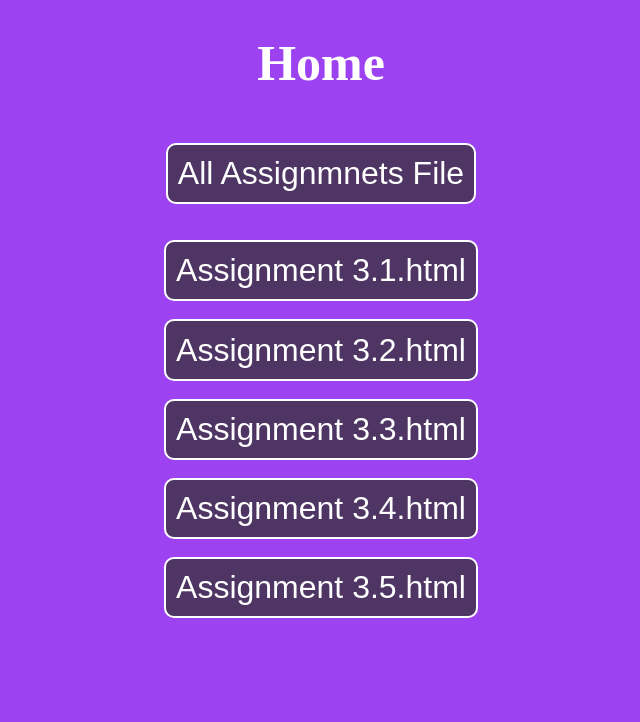
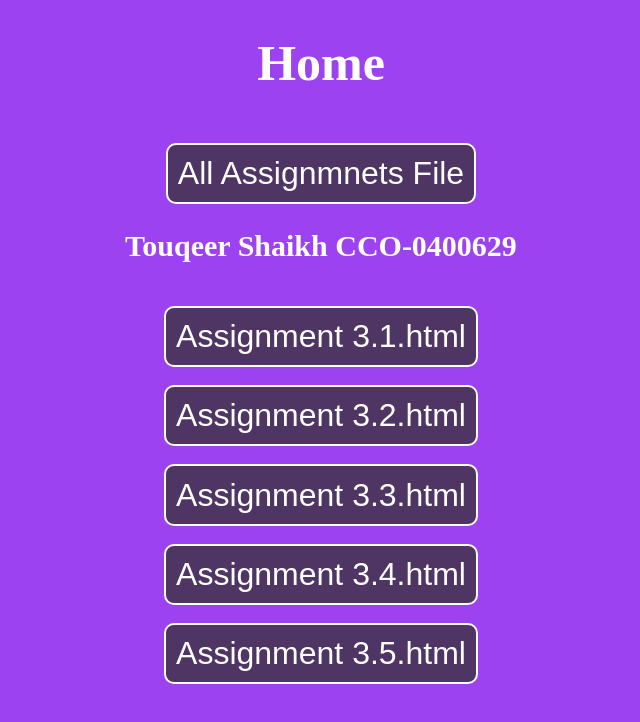
Before and after one commit to TouqeerShaikh/class3, a plain HTML site: page index.html in a window 1280 px wide. Shown: the whole page, without its empty margins (319-959 px from the left). Drawn offline with Linux system fonts and the light colour scheme.

Commit message:
some change

```diff
--- a/index.html
+++ b/index.html
@@ -29,6 +29,9 @@
         h1 {
             font-size: 50px;
         }
+        h2{
+            font-size: 30px;
+        }
     </style>
 </head>
 
@@ -37,7 +40,9 @@
         <h1>Home</h1>
         <br>
         <a href="../all.assignments/index.html"><button>All Assignmnets File</button></a>
-        <br><br><br>
+        <br>
+        <h2>Touqeer Shaikh CCO-0400629</h2>
+        <br>
         <a href="./Assignment 3.1.html"><button>Assignment 3.1.html</button></a>
         <br><br>
         <a href="./Assignment 3.2.html"><button>Assignment 3.2.html</button></a>
```
